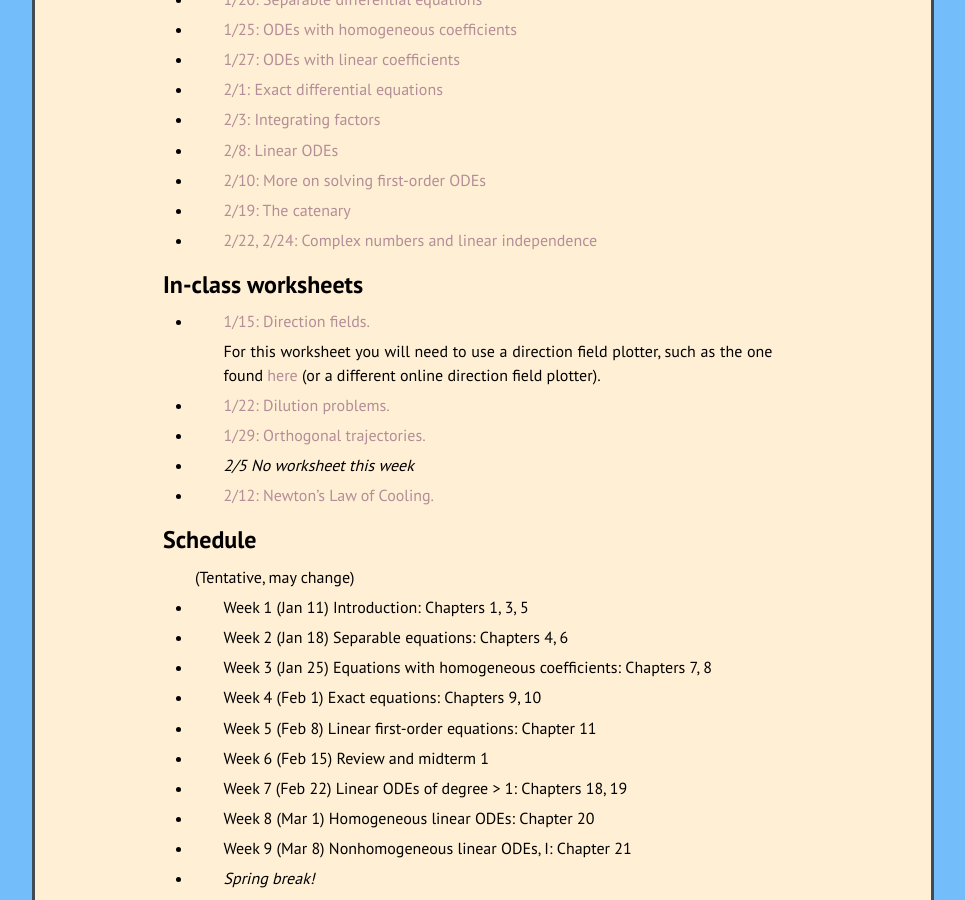
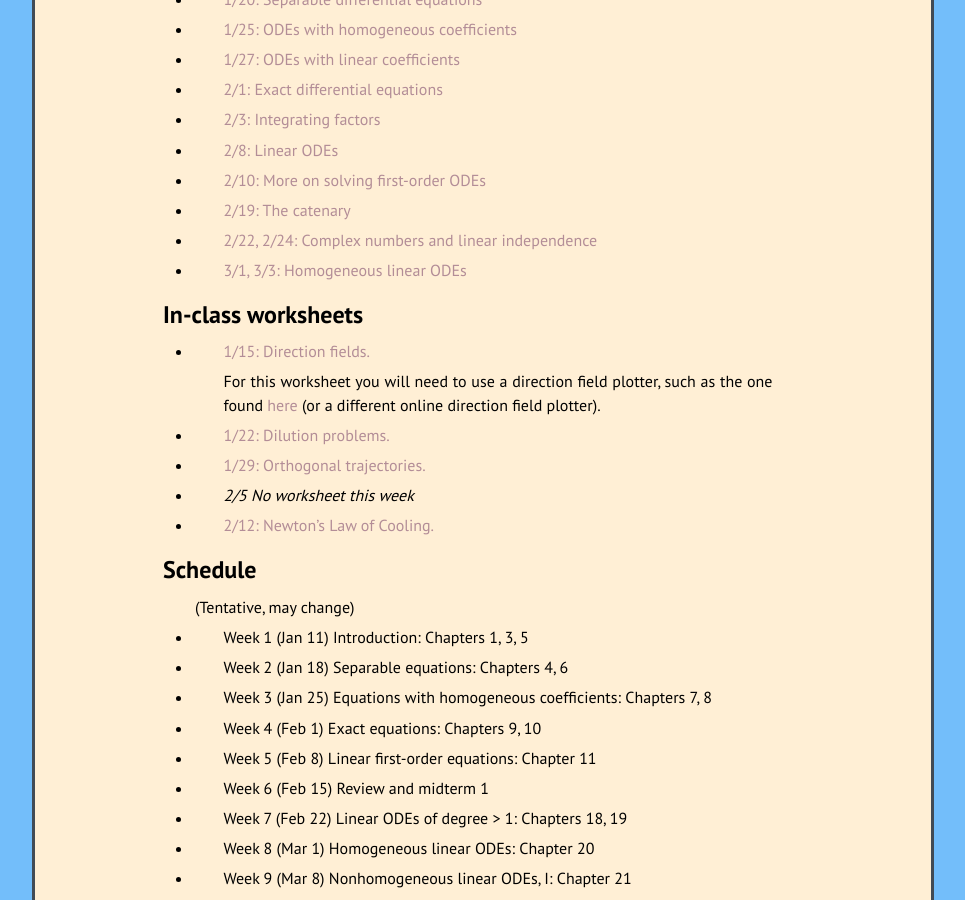
Before and after one commit to kamerynjw/kamerynjw.github.io, a Jekyll site: the page built from teaching/2021/math302.md, in a window 1280 px wide and 900 px high, scrolled down 831 px. Shown: the whole window, without its empty margins (157-1122 px from the left). Built offline with Jekyll 4.4.1, drawn with Linux system fonts in a browser that asks for light colours; nearby versions of some CDN libraries.

Commit message:
new slides

```diff
--- a/teaching/2021/math302.md
+++ b/teaching/2021/math302.md
@@ -48,6 +48,8 @@ Lecture notes
 * [2/19: The catenary]({{ page.url }}catenary.pdf)
 
 * [2/22, 2/24: Complex numbers and linear independence]({{ page.url }}complex.pdf)
+
+* [3/1, 3/3: Homogeneous linear ODEs]({{ page.url }}lho.pdf)
 
 In-class worksheets
 --------
```
Also changed, not shown: 2 other files.
